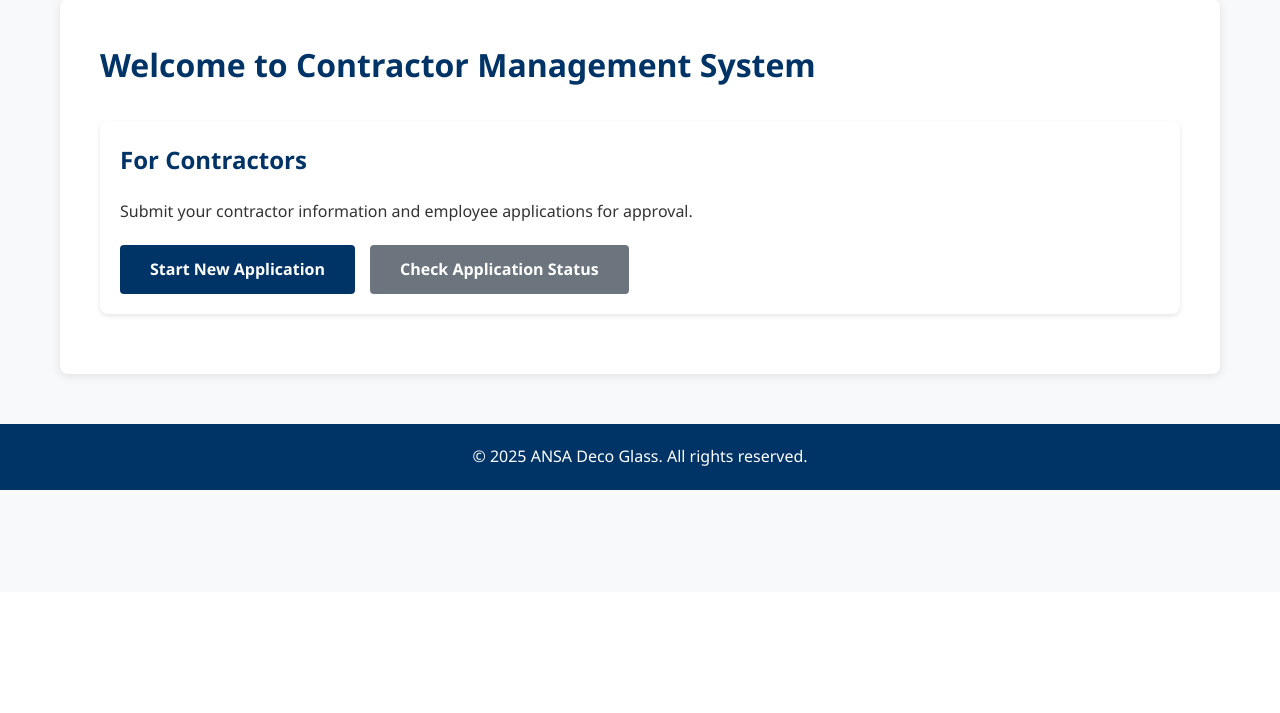
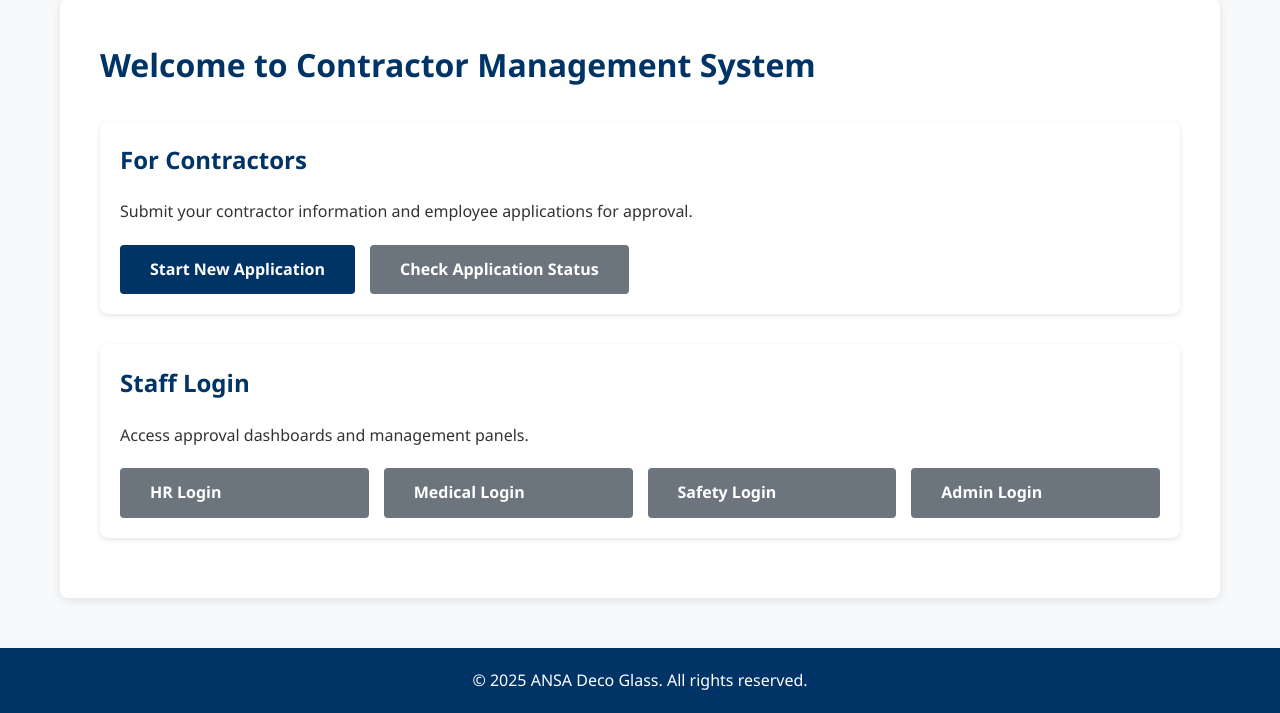
Before and after one commit to Harsh29004/Ansa-deco-glass, a Flask app: page / in a window 1280 px wide. Shown: the part 208-921 px from the top of the page. Before the commit the page ends 698 px from the top, so only its background shows below. Run offline with Flask 3, Linux system fonts and the light colour scheme; parts of the project's set-up code (start-up, migrations or seed data) failed here and were passed over.

Commit message:
Add staff login links to home page

```diff
--- a/templates/index.html
+++ b/templates/index.html
@@ -14,5 +14,16 @@
             <a href="{{ url_for('check_status_page') }}" class="btn btn-secondary">Check Application Status</a>
         </div>
     </div>
+
+    <div class="card" style="margin-top: 30px;">
+        <h2 style="color: var(--primary-color); margin-bottom: 20px;">Staff Login</h2>
+        <p style="margin-bottom: 20px;">Access approval dashboards and management panels.</p>
+        <div style="display: grid; grid-template-columns: repeat(auto-fit, minmax(200px, 1fr)); gap: 15px;">
+            <a href="{{ url_for('hr_login') }}" class="btn btn-secondary">HR Login</a>
+            <a href="{{ url_for('medical_login') }}" class="btn btn-secondary">Medical Login</a>
+            <a href="{{ url_for('safety_login') }}" class="btn btn-secondary">Safety Login</a>
+            <a href="{{ url_for('admin_login') }}" class="btn btn-secondary">Admin Login</a>
+        </div>
+    </div>
 </div>
 {% endblock %}
```
